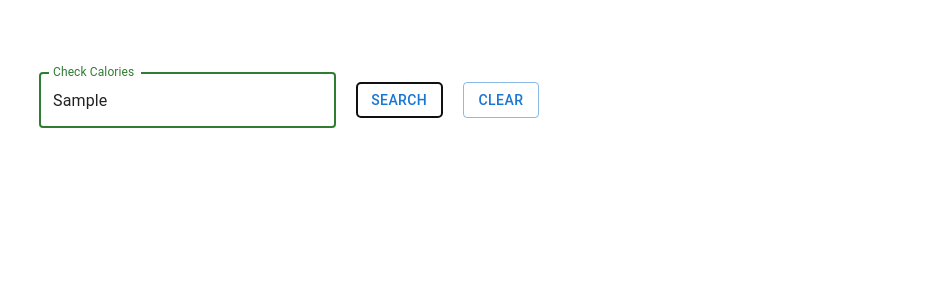
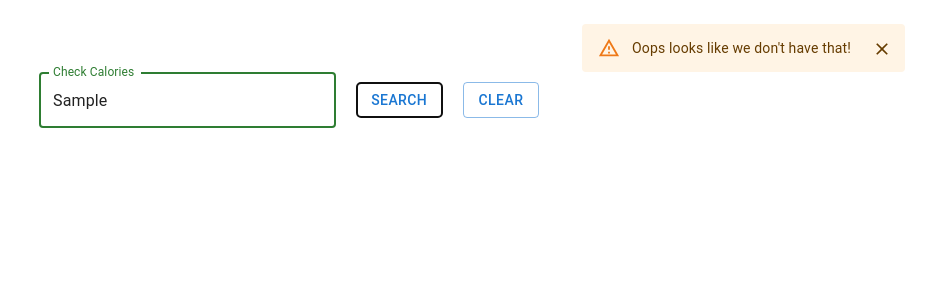
Before and after one commit to JustBecerra/Calorie-Counter, a React (Vite) app: page / in a window 1280 px wide. Both pictures are taken after typing "Sample" into the empty fields and a click on the button "SEARCH". Shown: the top 300 px of the page, without its empty margins (351-1280 px from the left). Built offline with nearby package versions, Linux system fonts and the light colour scheme.

Commit message:
added popup in case of no matches

```diff
--- a/src/components/FoodList/index.tsx
+++ b/src/components/FoodList/index.tsx
@@ -2,12 +2,7 @@ import { Stack, Typography } from "@mui/material";
 import { useFoodContext } from "../../context/FoodProvider";
 
 export const FoodList = () => {
-  const { filteredData, clearInput } = useFoodContext();
-  if(clearInput){
-    filteredData.length = 0
-  } else {
-    filteredData.length = 25
-  }
+  const { filteredData } = useFoodContext();
 
   return (
     <Stack sx={{
--- a/src/components/FoodPanel/index.tsx
+++ b/src/components/FoodPanel/index.tsx
@@ -10,13 +10,19 @@ import { useFoodContext } from "../../context/FoodProvider";
 import { useState } from "react";
 
 export const FoodPanel = () => {
-  const { searchValue, setSearchValue, setSearchFood, setClearInput } =
-    useFoodContext();
+  const {
+    searchValue,
+    setSearchValue,
+    setSearchFood,
+    setClearInput,
+    filteredData,
+  } = useFoodContext();
   const [popup, setPopup] = useState({
     open: false,
     vertical: "top",
     horizontal: "center",
   });
+  const [errorMessage, setErrorMessage] = useState<string>("");
   const { vertical, horizontal, open } = popup;
 
   const handleChange = (event: React.ChangeEvent<HTMLInputElement>) => {
@@ -24,11 +30,16 @@ export const FoodPanel = () => {
   };
 
   const handleSearch = (newState: SnackbarOrigin) => {
-    if (!searchValue){
-      setPopup({ open: true, ...newState })
-    }
     setSearchFood(true);
     setClearInput(false);
+    if (!searchValue) {
+      setPopup({ open: true, ...newState });
+      setErrorMessage("You need to enter something first!");
+    }
+    if (!filteredData.length && searchValue) {
+      setPopup({ open: true, ...newState });
+      setErrorMessage(`Oops looks like we don't have that!`);
+    }
   };
 
   const handleClear = () => {
@@ -38,8 +49,8 @@ export const FoodPanel = () => {
   };
 
   const handleClose = () => {
-    setPopup({...popup, open: false})
-  }
+    setPopup({ ...popup, open: false });
+  };
 
   return (
     <Stack
@@ -61,11 +72,23 @@ export const FoodPanel = () => {
         value={searchValue}
         onChange={handleChange}
       />
-      <Snackbar open={open} onClose={handleClose} autoHideDuration={4000} anchorOrigin={{ vertical:'top', horizontal:'right' }} key={vertical + horizontal}>
-          <Alert onClose={handleClose} severity="error" sx={{ width: '100%' }}>
-            You need to enter something first!
+      {errorMessage && (
+        <Snackbar
+          open={open}
+          onClose={handleClose}
+          autoHideDuration={3000}
+          anchorOrigin={{ vertical: "top", horizontal: "right" }}
+          key={vertical + horizontal}
+        >
+          <Alert
+            onClose={handleClose}
+            severity="warning"
+            sx={{ width: "100%" }}
+          >
+            {errorMessage}
           </Alert>
-      </Snackbar>
+        </Snackbar>
+      )}
       <Button
         variant="outlined"
         sx={{ marginLeft: "4%" }}
--- a/src/context/FoodProvider.tsx
+++ b/src/context/FoodProvider.tsx
@@ -53,12 +53,18 @@ export const FoodProvider: React.FC<FoodProviderProps> = ({
   }, [searchValue, queryTable]);
 
   useEffect(() => {
+    if(clearInput){
+      setFilteredData([])
+    }
+  }, [clearInput])
+
+  useEffect(() => {
     if(searchFood && searchValue){
     setFilteredData(allFood.filter((item) => {
       if(item.Display_Name.toLowerCase().includes(searchValue.toLowerCase()))
       return item
     }))}
-  }, [allFood, searchFood, searchValue])
+  }, [allFood, searchFood])
   return (
     <FoodContext.Provider value={{ clearInput, setClearInput, allFood, setAllFood, searchValue, setSearchValue, searchFood, setSearchFood, filteredData, setFilteredData }}>
       {children}
```
